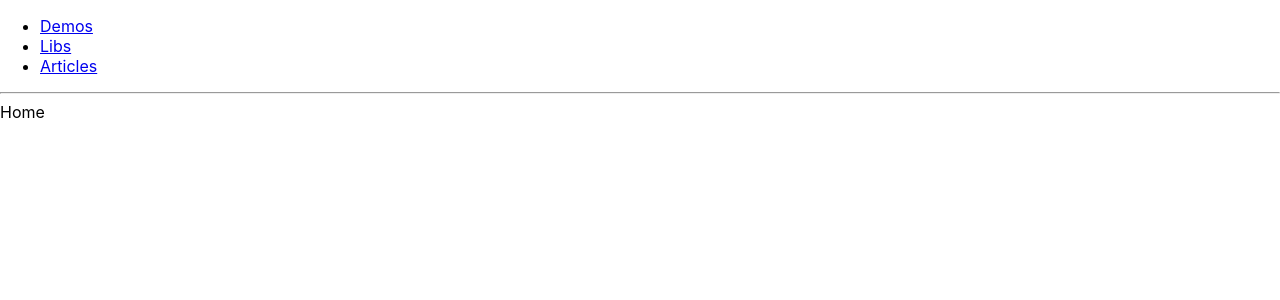
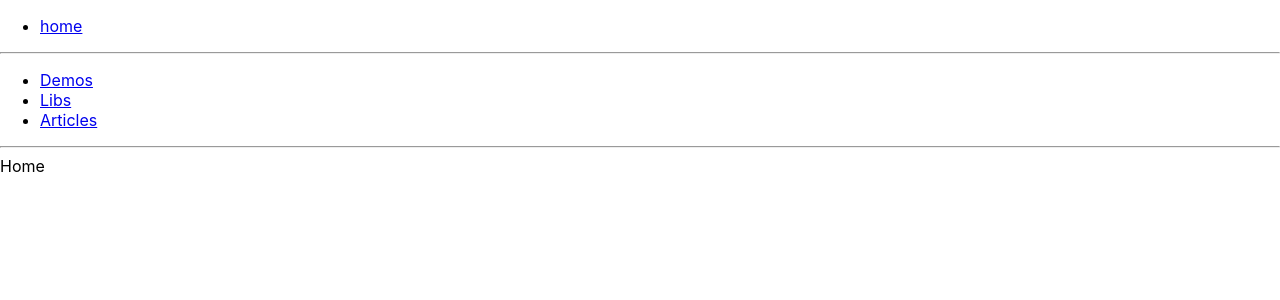
Before and after one commit to strangenoop/monorepo, a React (Create React App) app in the folder client/: page / in a window 1280 px wide. Shown: the top 300 px of the page. Built offline with nearby package versions, Linux system fonts and the light colour scheme.

Commit message:
add a link for home

```diff
--- a/client/src/app.tsx
+++ b/client/src/app.tsx
@@ -5,6 +5,12 @@ import Demos from "./demos";
 const App = () => {
   return (
     <Router>
+      <ul>
+        <li>
+          <Link to="/">home</Link>
+        </li>
+      </ul>
+      <hr />
       <ul>
         <li>
           <Link to="/demos/">Demos</Link>
```
